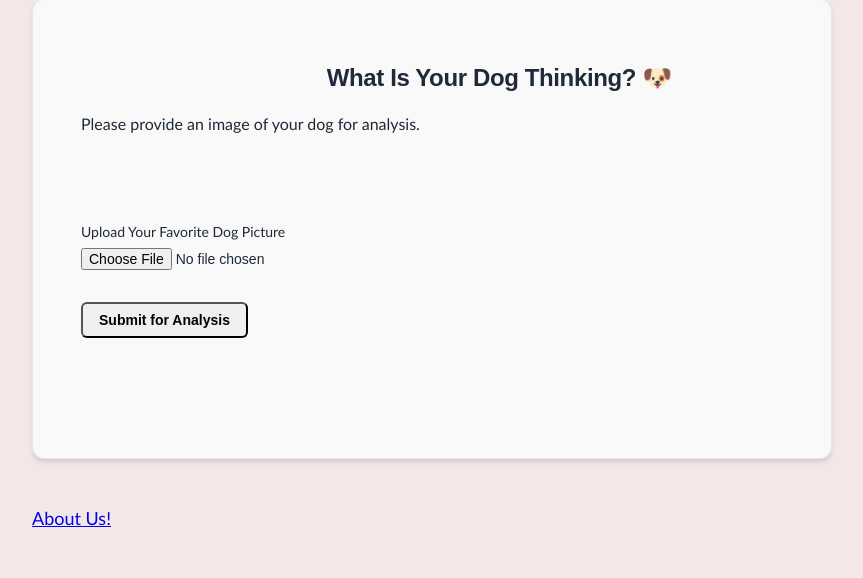
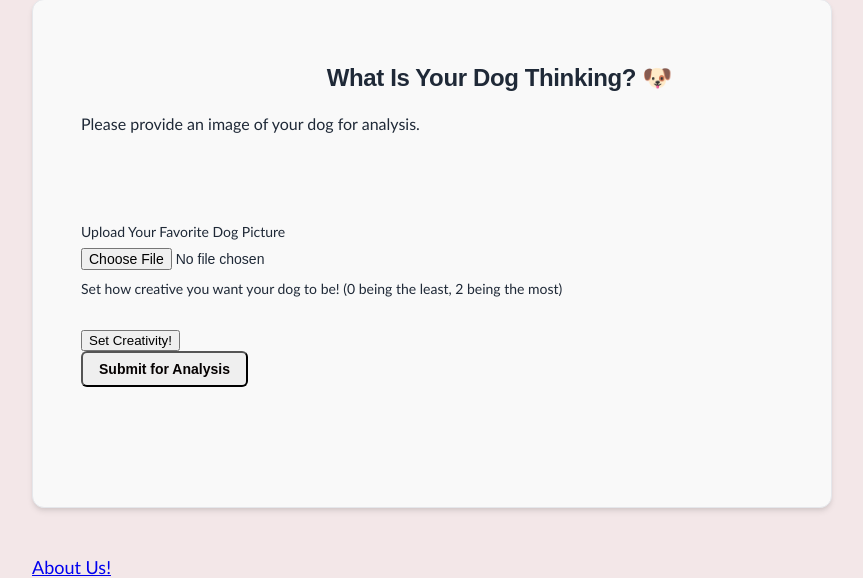
Before and after one commit to theUncluded/final_dog, a Flask app: page / in a window 1280 px wide. Shown: the part 1268-1846 px from the top of the page, without its empty margins (268-1131 px from the left). Before the commit the page ends 1795 px from the top, so only its background shows below. Run offline with Flask 3, Linux system fonts and the light colour scheme; parts of the project's set-up code (start-up, migrations or seed data) failed here and were passed over.

Commit message:
rollback commit to fix fatal error

```diff
--- a/app.py
+++ b/app.py
@@ -32,6 +32,10 @@ def main():
 def uploaded_file(filename):
     return send_from_directory('uploads', filename)
 
+@app.route('/', methods =["POST"])
+def creative():
+    return request.files['creative']
+
 @app.route('/predict', methods=['POST'])
 def predict():
     print(request)
@@ -62,7 +66,7 @@ def predict():
         emotion = model_operations.predict_emotion(model, img)
 
         #Generate text explaining context and emotion
-        response_content = model_operations.generate_dog_text(client, emotion, context)
+        response_content = model_operations.generate_dog_text(client, emotion, context,temp)
 
         #Return generated response and path to uploaded image to display
         return jsonify({'prediction': str(response_content), 'filename': filename})
--- a/templates/index.html
+++ b/templates/index.html
@@ -17,13 +17,6 @@
       this dire question!
     </p>
 
-    <!-- <h1>Upload Image</h1>
-    <form id="upload-form" enctype="multipart/form-data">
-        <input type="file" name="file" required>
-        <input type="button" value="Upload" onclick="uploadImage()">
-    </form>
-    <div id="prediction-result"></div>
-    <img id="uploaded-image" src="" alt="Uploaded Image" style="display:none;"> -->
 
   <div class="border text-card-foreground max-w-xl mx-auto my-12 p-6 bg-white rounded-xl shadow-md space-y-6"
   data-v0-t="card">
@@ -36,34 +29,31 @@
   </div>
   <div class="p-6">
     <form class="space-y-6" id="upload-form" enctype="multipart/form-data">
-      <!--
-      <div class="space-y-2">
-        <\!-- Dog Name Input --\>
-        <label
-          class="text-sm font-medium leading-none peer-disabled:cursor-not-allowed peer-disabled:opacity-70"
-          for="dog-name"
-          >Dog's Name</label
-        ><input
-          class="flex h-10 w-full rounded-md border border-input bg-background px-3 py-2 text-sm ring-offset-background file:border-0 file:bg-transparent file:text-sm file:font-medium placeholder:text-muted-foreground focus-visible:outline-none focus-visible:ring-2 focus-visible:ring-ring focus-visible:ring-offset-2 disabled:cursor-not-allowed disabled:opacity-50"
-          id="dog-name"
-          placeholder="e.g., Rover"
-          required=""
-        />
-      </div>
-    -->
+
+
 
       <div class="grid w-full max-w-sm items-center gap-1.5">
         <label
           class="text-sm font-medium leading-none peer-disabled:cursor-not-allowed peer-disabled:opacity-70"
           for="dog-picture"
-          >Upload Your Favorite Dog Picture</label
-        ><input
+          >Upload Your Favorite Dog Picture</label>
+          <input
           class="flex h-10 w-full rounded-md border border-input bg-background px-3 py-2 text-sm ring-offset-background file:border-0 file:bg-transparent file:text-sm file:font-medium placeholder:text-muted-foreground focus-visible:outline-none focus-visible:ring-2 focus-visible:ring-ring focus-visible:ring-offset-2 disabled:cursor-not-allowed disabled:opacity-50"
           id="dog-picture"
           required=""
           type="file"
           name="file"
         />
+          <form method="post">
+              <label class="text-sm font-medium leading-none peer-disabled:cursor-not-allowed peer-disabled:opacity-70" for="temp">
+                  Set how creative you want your dog to be! (0 being the least, 2 being the most)
+              </label>
+              <input class="flex h-10 w-full rounded-md border border-input bg-background px-3 py-2 text-sm ring-offset-background file:border-0 file:bg-transparent file:text-sm file:font-medium placeholder:text-muted-foreground focus-visible:outline-none focus-visible:ring-2 focus-visible:ring-ring focus-visible:ring-offset-2 disabled:cursor-not-allowed disabled:opacity-50"
+                     id="creative"
+                     type="text"
+                     name="text" />
+              <button type="submit">Set Creativity!</button>
+          </form>
       </div>
       <button
         class="inline-flex items-center justify-center text-sm ring-offset-background transition-colors focus-visible:outline-none focus-visible:ring-2 focus-visible:ring-ring focus-visible:ring-offset-2 disabled:pointer-events-none disabled:opacity-50 h-10 w-full bg-blue-500 hover:bg-blue-700 text-white font-bold py-2 px-4 rounded"
```
Also changed, not shown: util/model_operations.py (+4 -6 lines).
